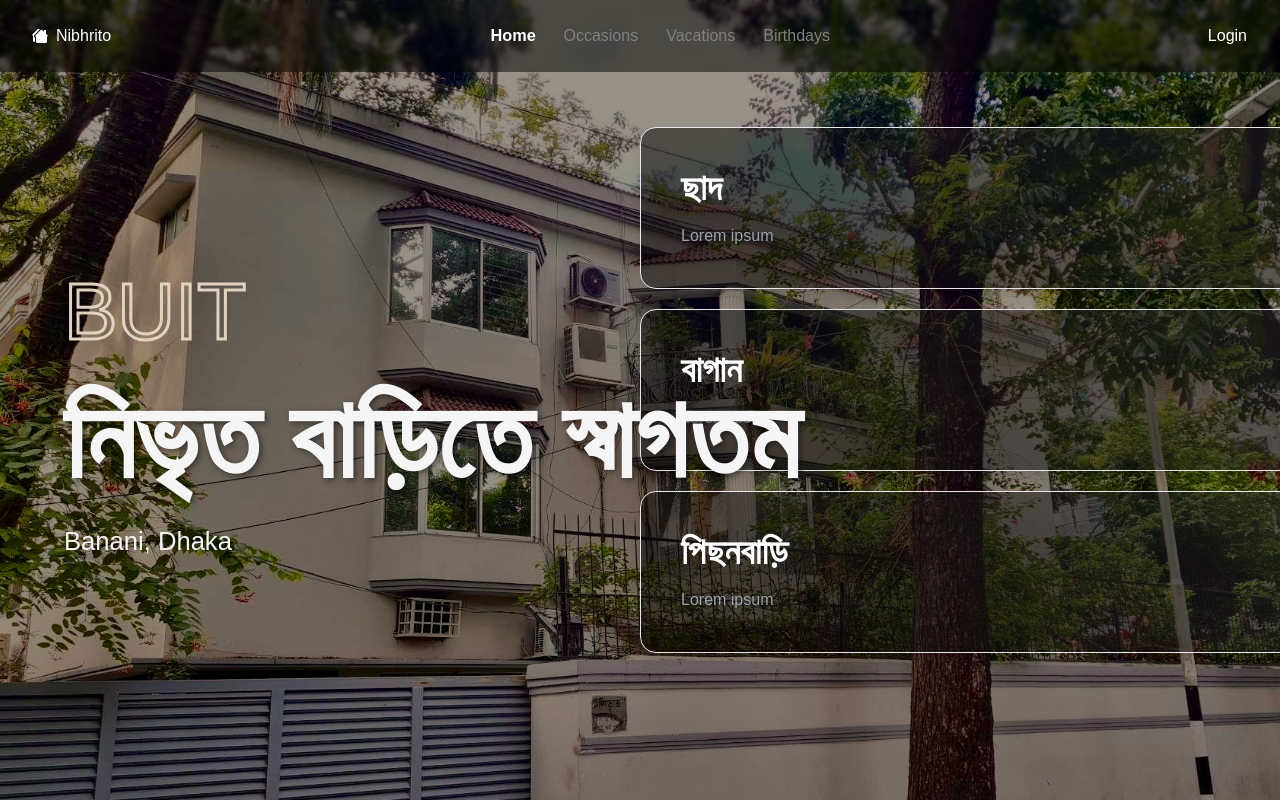
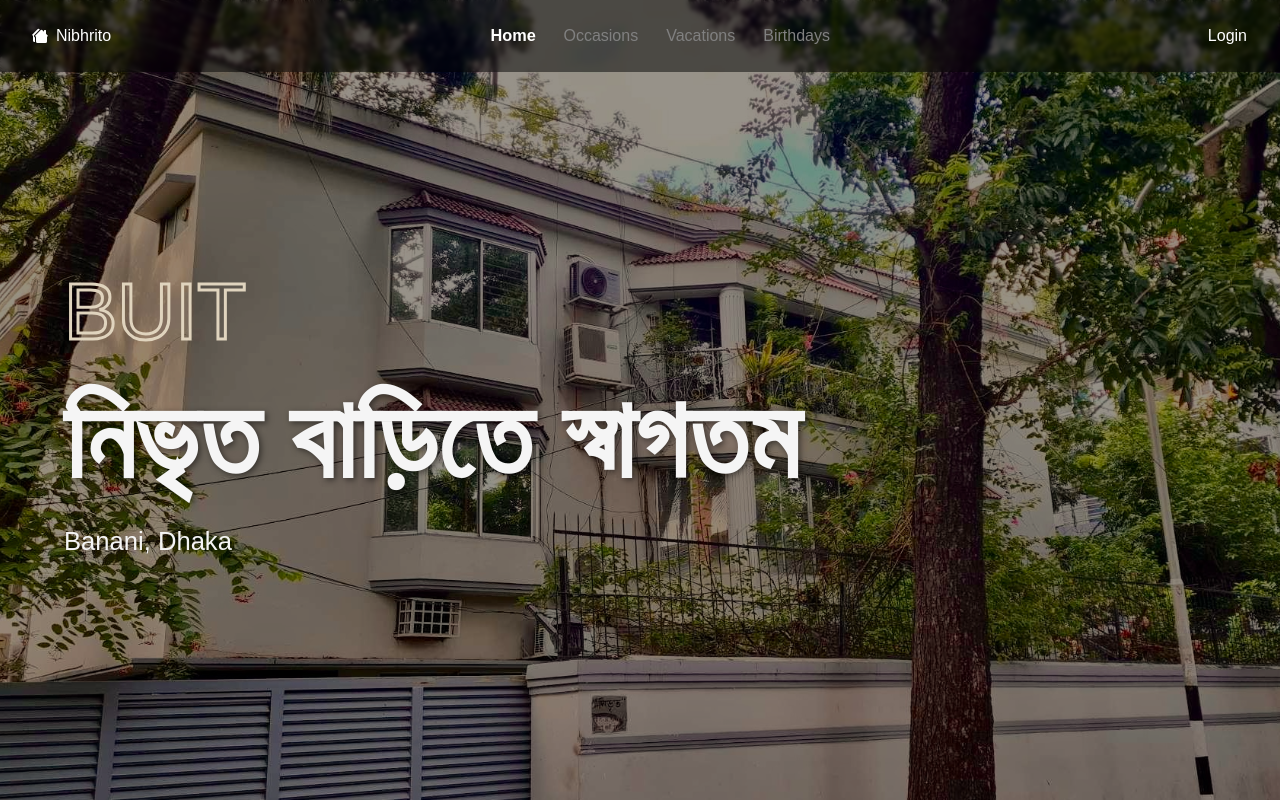
Before and after one commit to IshmamDC217/BUIT-ChobiGhor, a Next.js app: page / in a window 1280 px wide. Shown: the top 800 px of the page. Built offline with nearby package versions, Linux system fonts and the light colour scheme.

Commit message:
Intersection observers for cards

```diff
--- a/components/Homepage.tsx
+++ b/components/Homepage.tsx
@@ -1,6 +1,27 @@
-import React from 'react';
+import React, { useEffect, useState } from 'react';
+import { useInView } from 'react-intersection-observer';
 
 const Homepage: React.FC = () => {
+  const [ref1, inView1] = useInView({
+    threshold: 0.95, // Adjust the threshold value as per your requirement
+  });
+
+  const [ref2, inView2] = useInView({
+    threshold: 0.95, // Adjust the threshold value as per your requirement
+  });
+
+  const [ref3, inView3] = useInView({
+    threshold: 0.95, // Adjust the threshold value as per your requirement
+  });
+
+  const [animate, setAnimate] = useState(false);
+
+  useEffect(() => {
+    if (inView1 || inView2 || inView3) {
+      setAnimate(true);
+    }
+  }, [inView1, inView2, inView3]);
+
   return (
     <section className="flex">
       <div className="w-1/2">
@@ -9,7 +30,7 @@ const Homepage: React.FC = () => {
             <div className="backdrop">
               <div className="hero-info">
                 <h2 className="my-8">BUIT</h2>
-                <h1 className='max-w-5xl font-bold'>নিভৃত বাড়িতে স্বাগতম</h1>
+                <h1 className="max-w-5xl font-bold">নিভৃত বাড়িতে স্বাগতম</h1>
                 <h3>Banani, Dhaka</h3>
               </div>
               <div className="hero-image hi-1 backgroundTint"></div>
@@ -22,15 +43,30 @@ const Homepage: React.FC = () => {
 
       <div className="eventcard w-2/3 flex justify-center items-center">
         <div className="flex flex-col items-end">
-          <div className="card bg-white shadow-lg rounded-2xl w-[700px] border text-white p-10 mb-5" style={{ zIndex: 1 }}>
+          <div
+            className={`card bg-white shadow-lg rounded-2xl w-[700px] border text-white p-10 mb-5 ${
+              animate ? 'animate-slideIn' : ''
+            }`}
+            ref={ref1}
+          >
             <h4 className="text-4xl font-bold mb-4">ছাদ</h4>
             <p className="text-gray-400">Lorem ipsum</p>
           </div>
-          <div className="card bg-white shadow-lg rounded-2xl w-[700px] border text-white p-10 mb-5" style={{ zIndex: 1 }}>
+          <div
+            className={`card bg-white shadow-lg rounded-2xl w-[700px] border text-white p-10 mb-5 ${
+              animate ? 'animate-slideIn' : ''
+            }`}
+            ref={ref2}
+          >
             <h4 className="text-4xl font-bold mb-4">বাগান</h4>
             <p className="text-gray-400">Lorem ipsum</p>
           </div>
-          <div className="card bg-white shadow-lg rounded-2xl w-[700px] border text-white p-10 mb-5" style={{ zIndex: 1 }}>
+          <div
+            className={`card bg-white shadow-lg rounded-2xl w-[700px] border text-white p-10 mb-5 ${
+              animate ? 'animate-slideIn' : ''
+            }`}
+            ref={ref3}
+          >
             <h4 className="text-4xl font-bold mb-4">পিছনবাড়ি</h4>
             <p className="text-gray-400">Lorem ipsum</p>
           </div>
--- a/styles/globals.css
+++ b/styles/globals.css
@@ -173,19 +173,6 @@ header {
   }
 }
 
-.card {
-  transition: transform 0.3s ease;
-  background: linear-gradient(45deg, #00000080, #29282880)
-}
-
-.eventcard {
-  border-radius: 80%;
-}
-
-.card:hover {
-  transform: scale(1.1);
-}
-
 .dhakacard {
   border-radius: 80%;
 }
@@ -216,3 +203,32 @@ header {
     color: rgb(221, 71, 71);
   }
 }
+
+@keyframes slideIn {
+  0% {
+    opacity: 0;
+    transform: translateX(100%);
+  }
+  100% {
+    opacity: 1;
+    transform: translateX(0);
+  }
+}
+
+.animate-slideIn {
+  animation: slideIn 0.5s ease-in-out forwards;
+}
+
+.card {
+  transition: transform 0.3s ease;
+  background: linear-gradient(45deg, #00000080, #29282880)
+}
+
+.eventcard {
+  border-radius: 80%;
+}
+
+.card:hover {
+  transform: scale(1.1);
+  transition: transform 0.5s ease-in-out;
+}
```
